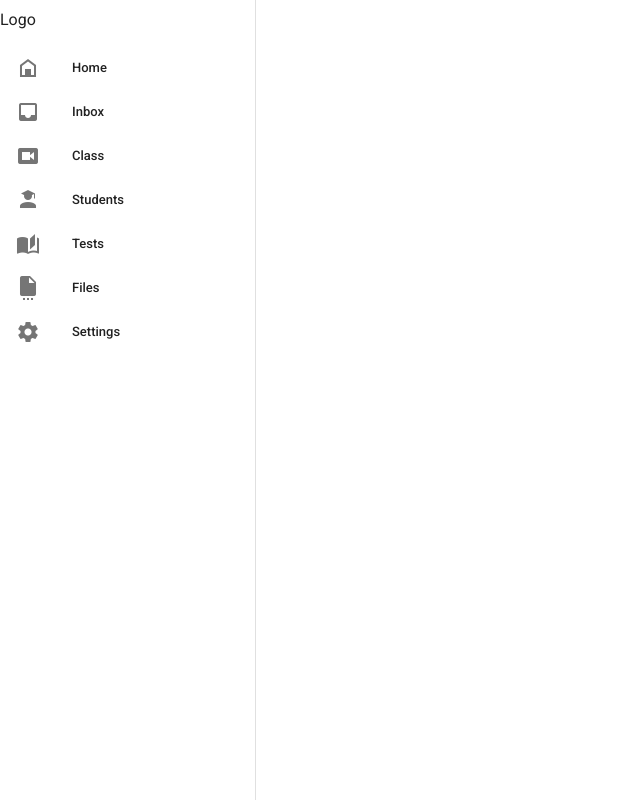
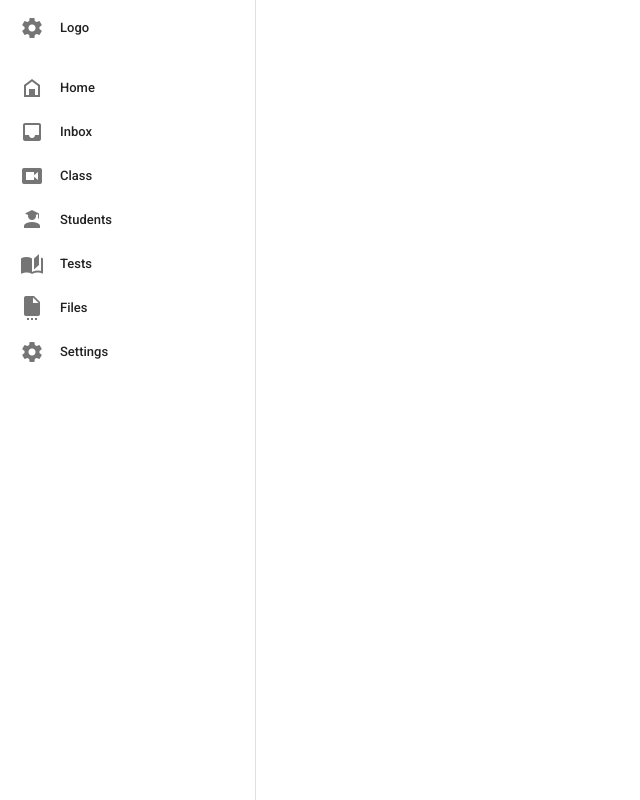
Before and after one commit to AbhiramKrishnaM/Educore, a Nuxt app: page / in a window 1280 px wide. Shown: the whole page, without its empty margins (0-640 px from the left). Built offline with nearby package versions, Linux system fonts and the light colour scheme.

Commit message:
feat: navigation bar added

```diff
--- a/layouts/default.vue
+++ b/layouts/default.vue
@@ -2,11 +2,29 @@
   <v-app>
     <!-- navigation bar -->
     <v-navigation-drawer permanent app>
-      <v-list> Logo </v-list>
+      <v-list flat dense nav class="ml-1 full-height">
+        <v-list-item>
+          <v-list-item-icon class="mr-4">
+            <v-icon>mdi-cog</v-icon>
+          </v-list-item-icon>
+          <v-list-item-content>
+            <v-list-item-title>Logo</v-list-item-title>
+          </v-list-item-content>
+        </v-list-item>
 
-      <v-list dense nav>
-        <v-list-item v-for="item in items" :key="item.title" link>
-          <v-list-item-icon>
+        <div class="spacer-box-1"></div>
+
+        <v-list-item
+          v-for="(item, index) in items"
+          :key="index"
+          :ripple="false"
+          :input-value="id === item.id"
+          active-class="link-active"
+          link
+          class="link"
+          @click="setCurrentLinkId(item.id)"
+        >
+          <v-list-item-icon class="mr-4">
             <v-icon>{{ item.icon }}</v-icon>
           </v-list-item-icon>
 
@@ -26,16 +44,41 @@ export default {
 
   data() {
     return {
+      id: null,
       items: [
-        { title: 'Home', icon: 'mdi-home-variant-outline' },
-        { title: 'Inbox', icon: 'mdi-inbox' },
-        { title: 'Class', icon: 'mdi-video-box' },
-        { title: 'Students', icon: 'mdi-account-school' },
-        { title: 'Tests', icon: 'mdi-book-open-page-variant' },
-        { title: 'Files', icon: 'mdi-file-settings' },
-        { title: 'Settings', icon: 'mdi-cog' },
+        { id: 0, title: 'Home', icon: 'mdi-home-variant-outline' },
+        { id: 1, title: 'Inbox', icon: 'mdi-inbox' },
+        { id: 2, title: 'Class', icon: 'mdi-video-box' },
+        { id: 3, title: 'Students', icon: 'mdi-account-school' },
+        { id: 4, title: 'Tests', icon: 'mdi-book-open-page-variant' },
+        { id: 5, title: 'Files', icon: 'mdi-file-settings' },
+        { id: 6, title: 'Settings', icon: 'mdi-cog' },
       ],
     }
   },
+  methods: {
+    setCurrentLinkId(id) {
+      this.id = id
+    },
+  },
 }
 </script>
+
+<style scoped>
+.full-height {
+  height: 100vh;
+}
+
+.link:hover {
+  background: #efedfb;
+}
+
+.link-active {
+  color: #5a58bd;
+}
+
+.spacer-box-1 {
+  height: 2vh;
+  width: 100%;
+}
+</style>
```
